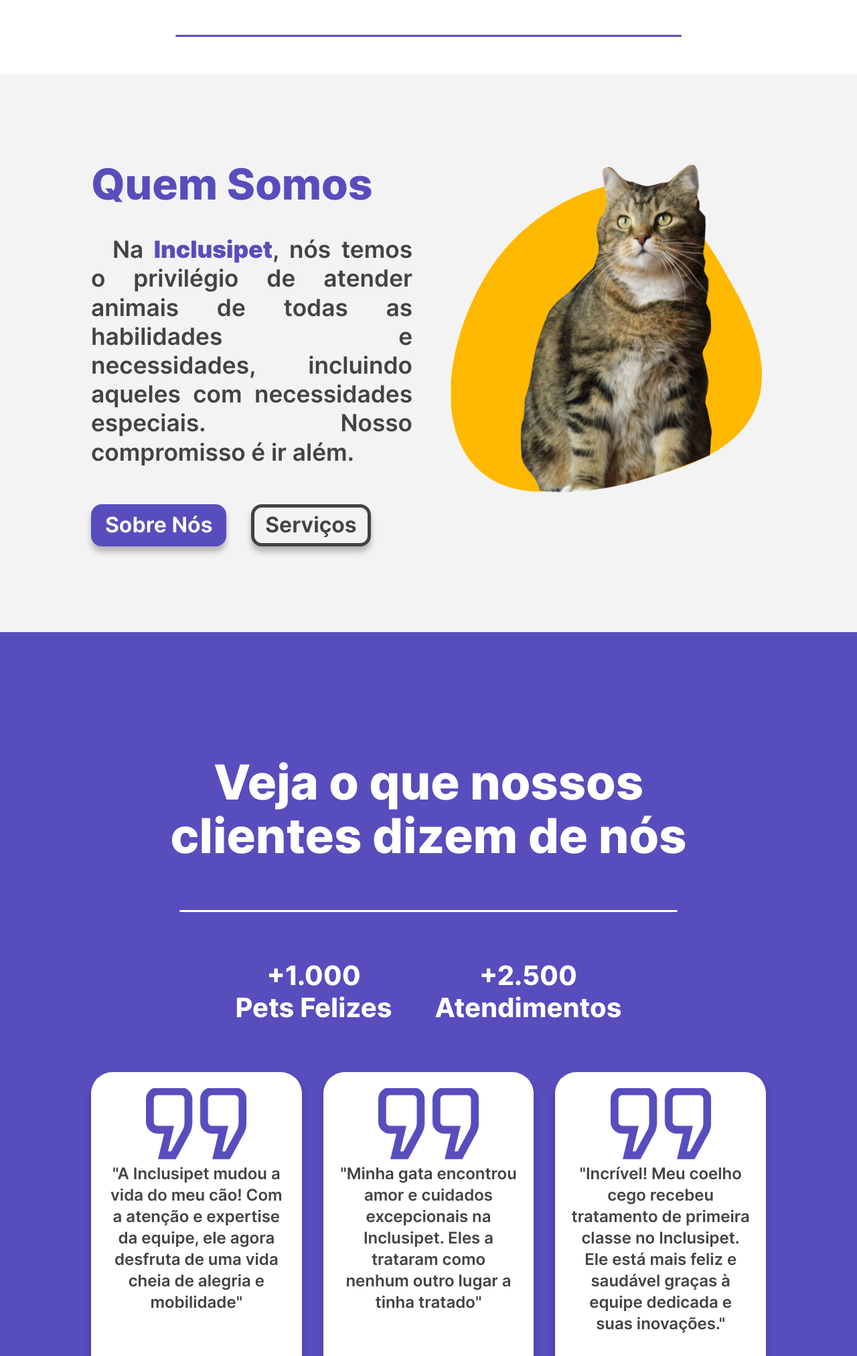
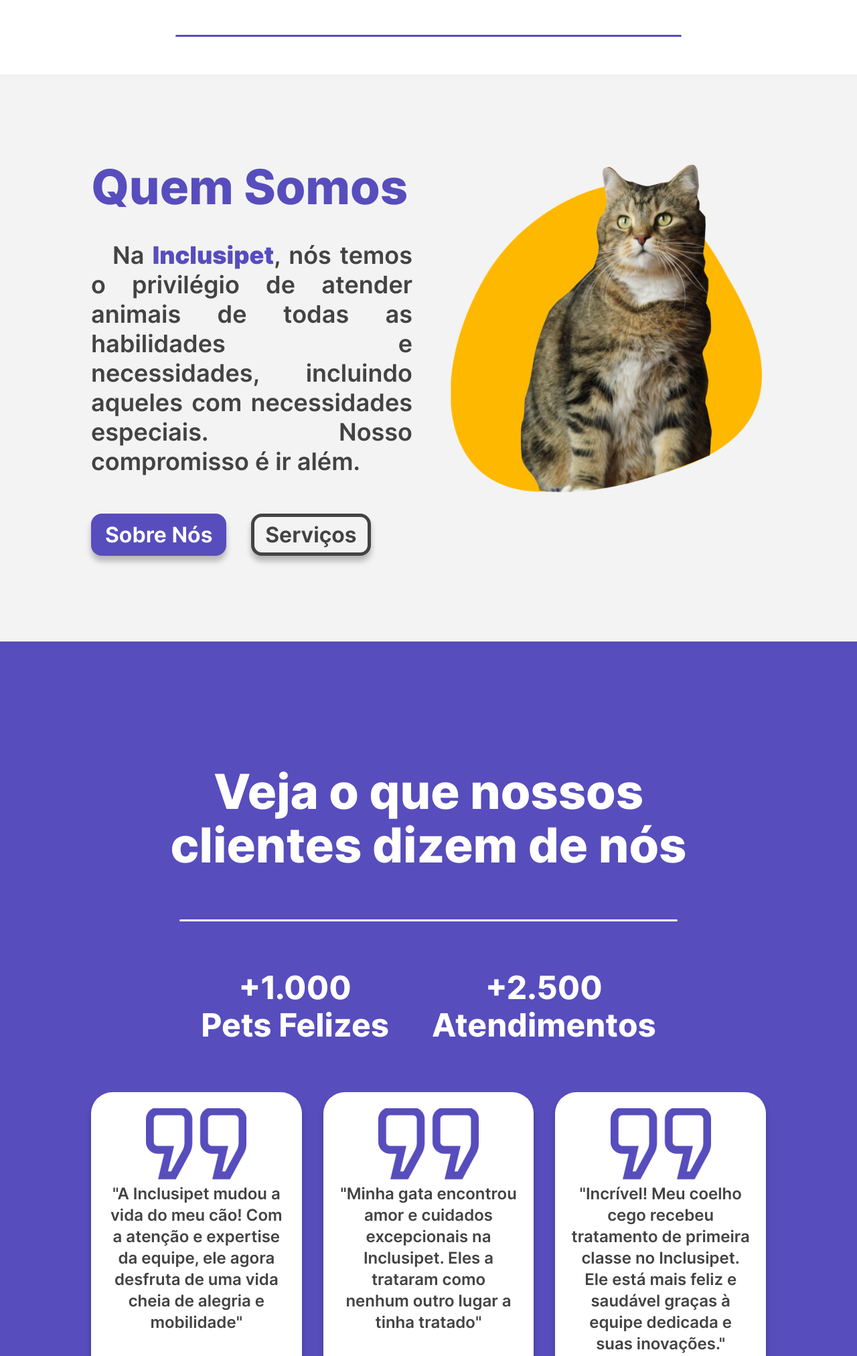
Before and after one commit to Chrb09/InclusipetProject, a PHP site: page / in a window 1280 px wide. Shown: the part 1310-3335 px from the top of the page at 67% size. Run offline with PHP 8.4, Linux system fonts and the light colour scheme.

Commit message:
variaveis de tamanho

```diff
--- a/css/Style.css
+++ b/css/Style.css
@@ -12,6 +12,21 @@
     --gray:#434343;
     --light-gray: #F3F3F3;
     --grayblack: #232323;
+    --size-xxs: 0.5rem;
+    --size-xs: 0.75rem;
+    --size-sm: 0.875rem;
+    --size-base: 1rem;
+    --size-lg: 1.125rem;
+    --size-xl: 1.25rem;
+    --size-2x: 1.5rem;
+    --size-3x: 1.875rem;
+    --size-4x: 2.25rem;
+    --size-5x: 3rem;
+    --size-6x: 3.5rem;
+    --size-7x: 4.5rem;
+    --size-8x: 6rem;
+    --size-9x: 8rem;
+    --size-10x: 10rem;
 }
 @font-face {
     font-family: Inter;
@@ -41,6 +56,7 @@
     font-family: 'inter';
     color: var(--gray);
     font-weight: 600;
+    font-size: var(--size-base);
 }
 button{
     display: inline-block;
--- a/css/StyleIndex.css
+++ b/css/StyleIndex.css
@@ -36,12 +36,12 @@
 }
 .titulo__sobrenos {
     color: var(--purple);
-    font-size: 4rem;
+    font-size: var(--size-7x);
     font-weight: 800;
 }
 .texto__sobrenos {
     text-indent: 2rem;
-    font-size: 2.2rem;
+    font-size: var(--size-4x);
     text-align: justify;
 }
 .texto__sobrenos b {
@@ -145,7 +145,7 @@
 }
 .subtitulo-text__reviews{
     color: var(--white);
-    font-size: 2.5rem;
+    font-size: var(--size-5x);
     text-align: center;
     font-weight: 750;
 }
```
Also changed, not shown: other parts of css/StyleIndex.css (+13 -22 lines).
